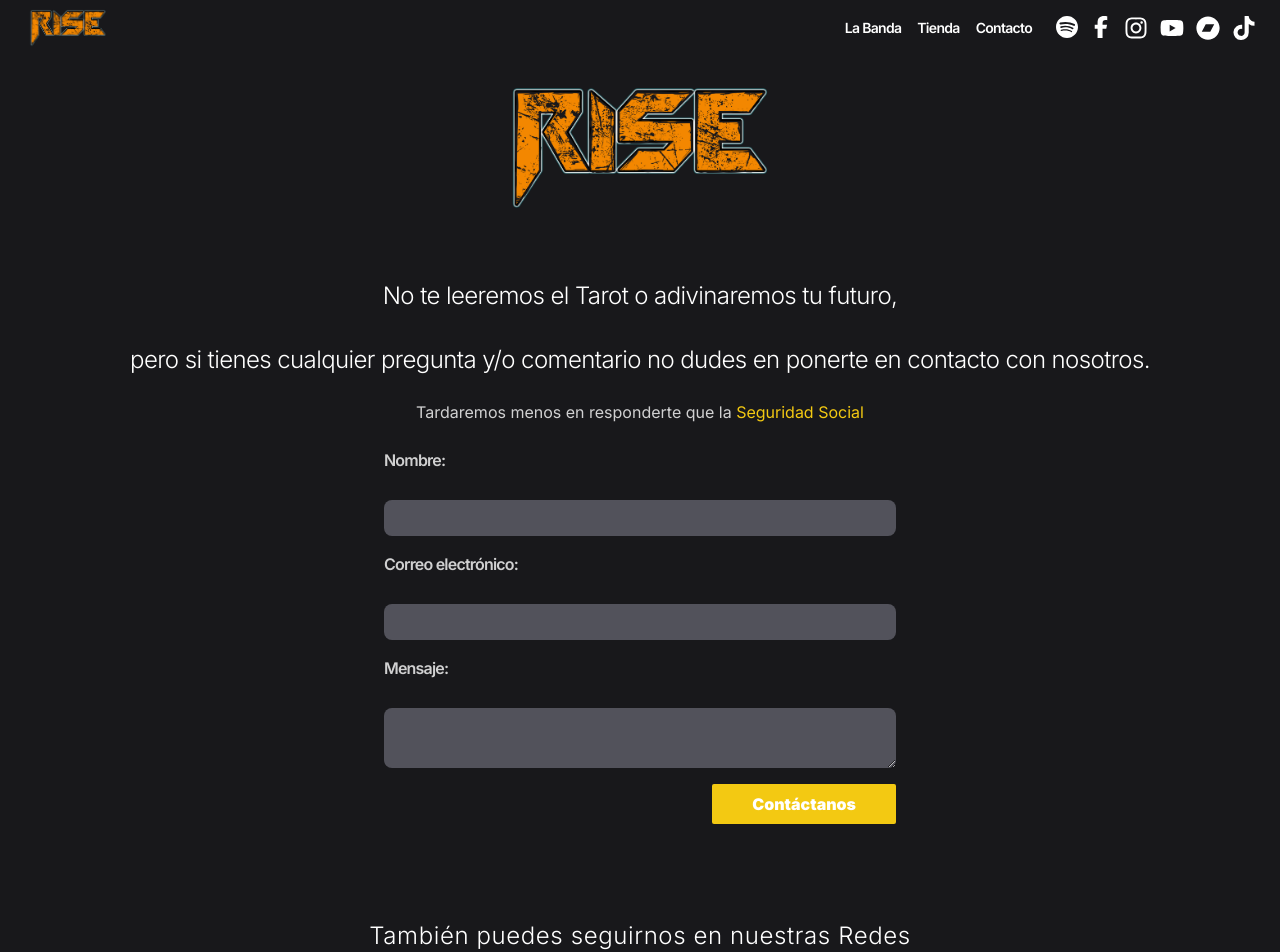
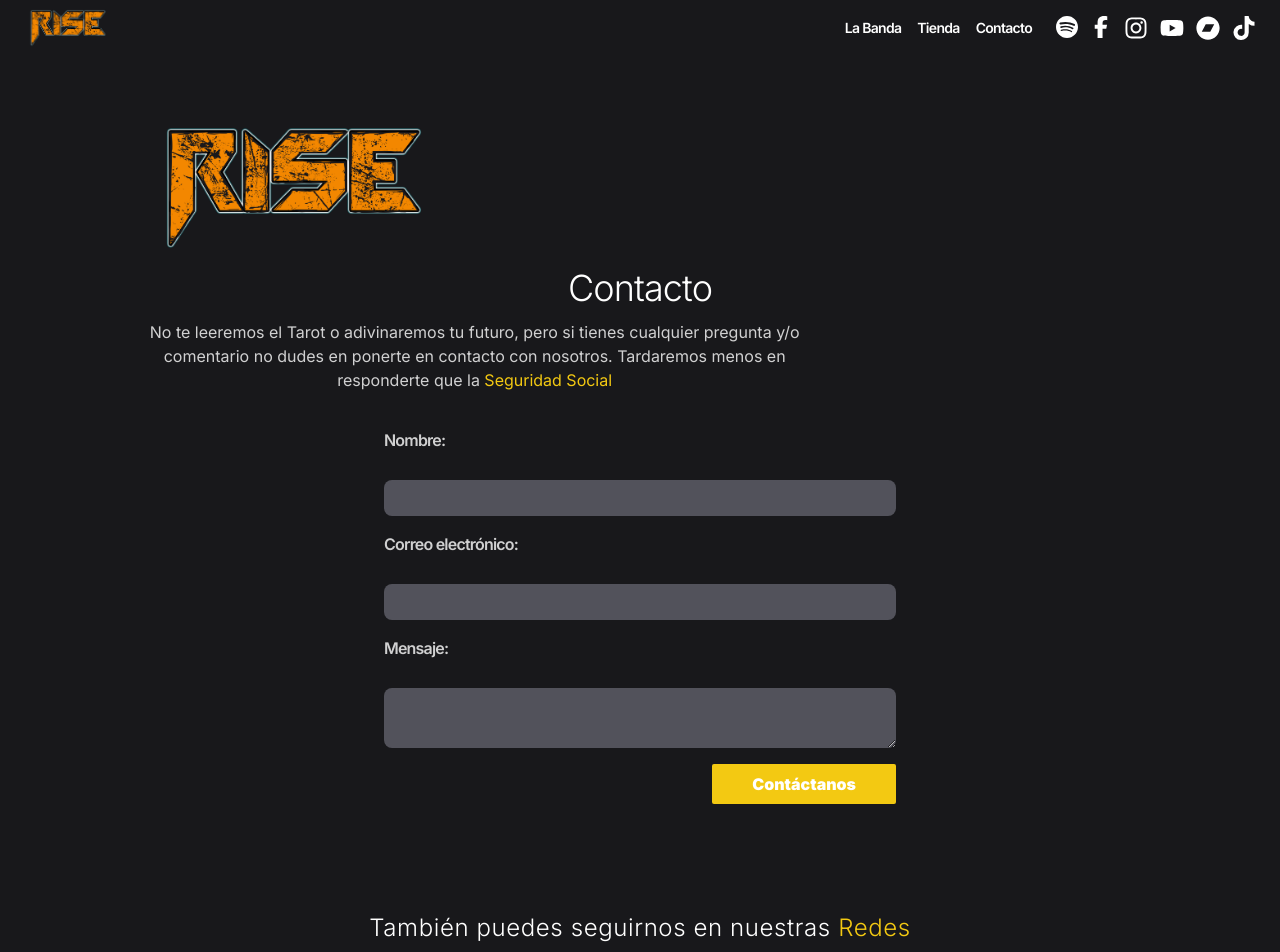
Before and after one commit to Four-Mana/rise-web, a Next.js app: page /contact in a window 1280 px wide. Shown: the top 952 px of the page. Built offline with nearby package versions, Linux system fonts and the light colour scheme.

Commit message:
some tweaks

```diff
--- a/src/app/contact/page.tsx
+++ b/src/app/contact/page.tsx
@@ -11,28 +11,29 @@ export const metadata = {
 export default function Contact() {
   return (
     <main className="flex flex-col items-center justify-center mt-20 bg-zinc-900 gap-y-6">
+      <section className="max-w-5xl px-4">
+        <div className="bg-zinc-900 w-full py-10 flex flex-col gap-3 ">
           <Logo variant="orangeHighlight" size="xl" />
-      <div className="bg-zinc-900 w-full py-10">
-
-        <h2 className='tracking-tight font-light text-2xl text-white text-center pb-6'>
-          No te leeremos el Tarot o adivinaremos tu futuro,<br /><br />
+          <h1 className='tracking-tight font-light text-4xl text-white text-center'>Contacto</h1>
+          <p className="text-center text-white/80 md:w-2/3">
+            No te leeremos el Tarot o adivinaremos tu futuro,
             pero si tienes cualquier pregunta y/o comentario no dudes en ponerte en contacto con nosotros.
-        </h2>
-        <p className="text-center text-white/80">
             Tardaremos menos en responderte que la <Highlight>Seguridad Social</Highlight>
           </p>
           <ContactForm />
-
-
           <div className="w-full flex justify-center">
             <div className="max-w-xl w-full">
               <MusicBar
-              text='También puedes seguirnos en nuestras Redes'
+                header={
+                  <div>
+                    También puedes seguirnos en nuestras <Highlight>Redes</Highlight>
+                  </div>
+                }
               />
             </div>
           </div>
-
         </div>
+      </section>
     </main>
   );
 }
--- a/src/components/home/album.tsx
+++ b/src/components/home/album.tsx
@@ -39,7 +39,7 @@ export const Album = ({ bgVariant = "transparent", withoutBar }: AlbumProps) =>
           </p>
           {!withoutBar && (
             <MusicBar
-              text={<>¿Preparados para la nueva <Highlight>era</Highlight>?</>}
+              header={<>¿Preparados para la nueva <Highlight>era</Highlight>?</>}
             />
           )}
         </div>
@@ -50,14 +50,14 @@ export const Album = ({ bgVariant = "transparent", withoutBar }: AlbumProps) =>
 
 
 type MusicBarProps = {
-  text: ReactNode;
+  header?: ReactNode;
 };
 
-export const MusicBar = ({ text }: MusicBarProps) => {
+export const MusicBar = ({ header }: MusicBarProps) => {
   return (
     <div className='mt-12 grid md:gap-6 gap-2'>
       <h1 className='tracking-wide font-light text-2xl text-center text-white'>
-        {text}
+        {header}
       </h1>
       <div className='flex flex-wrap gap-6 md:gap-10 w-full py-4 md:px-10 bg-white/30 justify-center items-center rounded-full'>
         <Link href="https://risemetalband.bandcamp.com/music" className="text-white hover:text-yellow-500 transition-colors">
--- a/src/components/navbar/DesktopNavbar.tsx
+++ b/src/components/navbar/DesktopNavbar.tsx
@@ -8,7 +8,7 @@ import {
   FaBandcamp,
   FaTiktok
 } from 'react-icons/fa6';
-import { SiSpotify} from 'react-icons/si';
+import { SiSpotify } from 'react-icons/si';
 import { Logo } from '../logo';
 export const DesktopNavbar = () => {
   const isPastNavbar = useHasPastHeight(40);
@@ -66,14 +66,12 @@ export const DesktopNavbar = () => {
           >
             <FaInstagram size={24} />
           </Link>
-
           <Link
             href="https://www.youtube.com/@risebandoffical"
             className="text-white hover:text-yellow-500"
           >
             <FaYoutube size={24} />
           </Link>
-
           <Link
             href="https://risemetalband.bandcamp.com/music"
             className="text-white hover:text-yellow-500"
--- a/src/components/navbar/MobileNavbar.tsx
+++ b/src/components/navbar/MobileNavbar.tsx
@@ -41,6 +41,9 @@ export const MobileNavbar = () => {
             <MenuItem>
               <Link href="/shop">Tienda</Link>
             </MenuItem>
+            <MenuItem>
+              <Link href="/contacto">Contacto</Link>
+            </MenuItem>
           </MenuItems>
         </Menu>
       </div>
```
Also changed, not shown: public/__forms.html (+7 -0 lines). Lines whose indentation alone changed are shown as unchanged.
